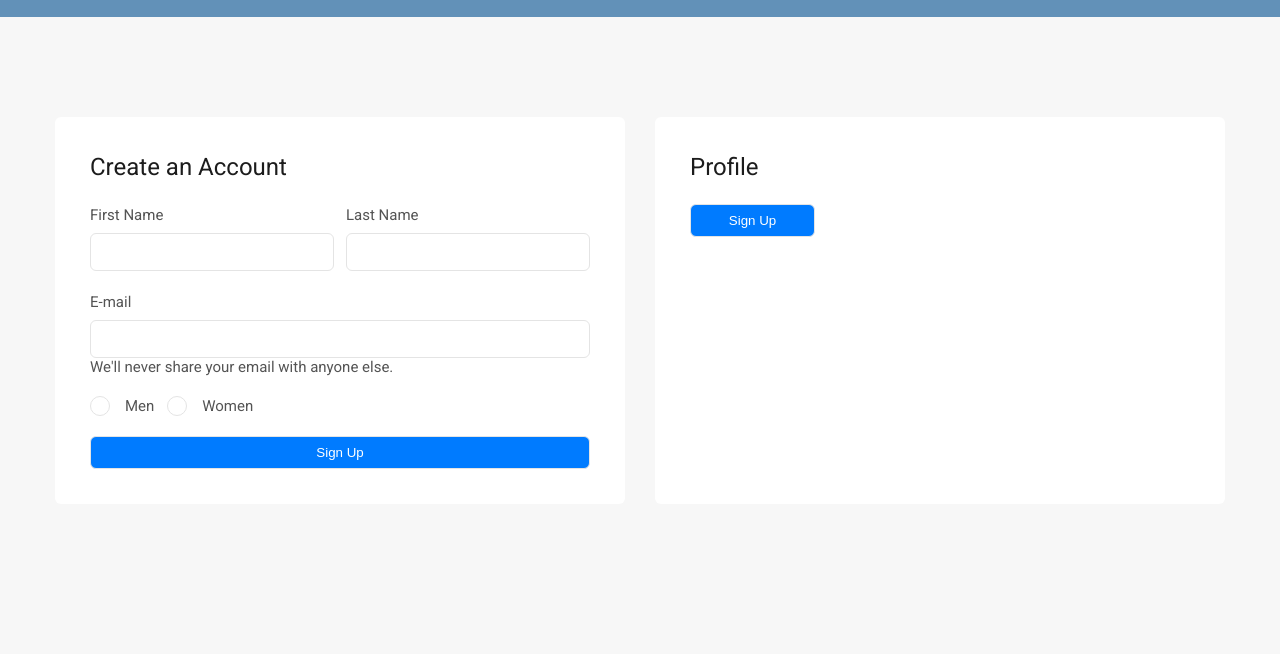
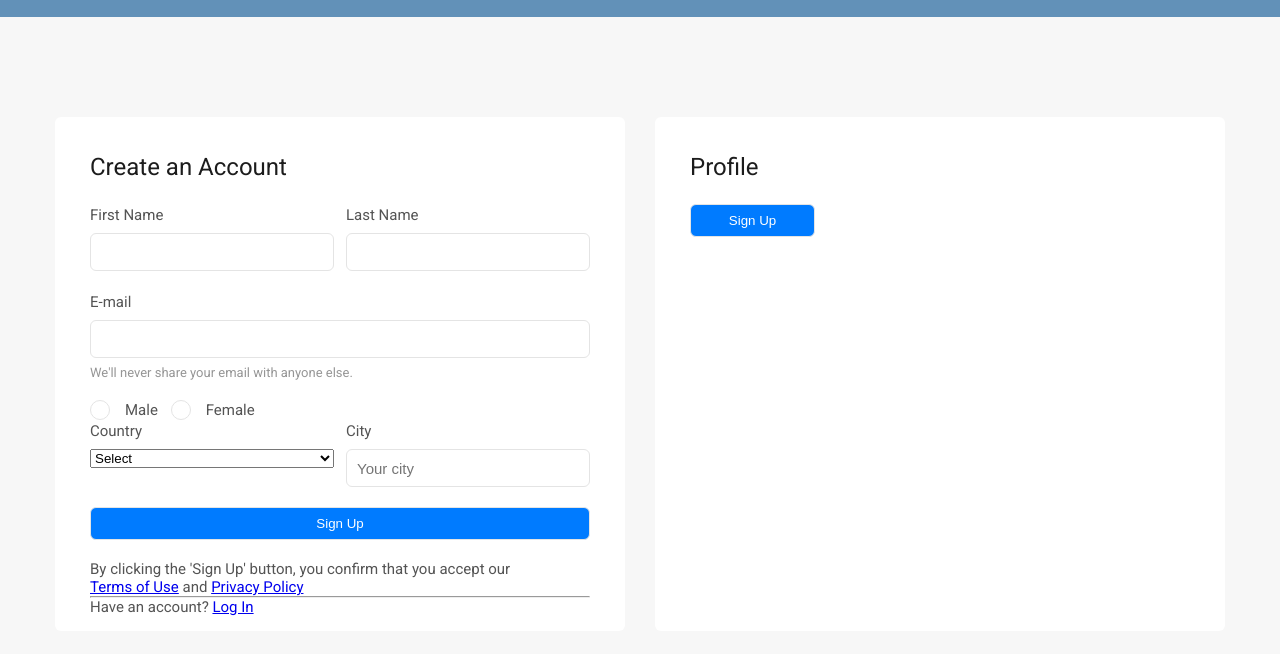
Before and after one commit to nflfunnft/HW_14_Form_Style, a plain HTML site: page index.html in a window 1280 px wide. Shown: the part 58-712 px from the top of the page. Drawn offline with Linux system fonts and the light colour scheme.

Commit message:
country, city, terms-text

```diff
--- a/css/style.css
+++ b/css/style.css
@@ -35,11 +35,15 @@
     display: flex;
     justify-content: center;
     gap: 30px;
+    flex-wrap: wrap;
+    /* Дозволяє карткам переноситися на новий рядок */
 }
 
 .side {
     background: #fff;
-    width: 570px;
+    /* width: 570px; */
+    width: 100%;
+    max-width: 570px;
     border-radius: 6px;
     padding: 35px 35px 15px 35px;
 }
@@ -72,6 +76,12 @@
     width: 100%;
 }
 
+.text {
+    font-size: 13px;
+    margin-top: 7px;
+    color: #969696;
+}
+
 .label {
     margin-bottom: 7px;
     line-height: 1.47;
@@ -83,7 +93,6 @@
     font-size: inherit;
     height: 38px;
     padding: 0 10px;
-
 }
 
 input:focus-visible {
@@ -123,12 +132,41 @@
     transition: all 0.3s;
 }
 
-input[type="radio"] {
+/* input[type="radio"] {
     display: none;
+} */
+
+/* input[type="radio"]:checked~.gender__check::after {
+    opacity: 1;
+} */
+
+/* 1. Замість display: none використовуємо цей клас */
+.visually-hidden {
+    position: absolute;
+    width: 1px;
+    height: 1px;
+    margin: -1px;
+    border: 0;
+    padding: 0;
+    white-space: nowrap;
+    clip-path: inset(100%);
+    clip: rect(0 0 0 0);
+    overflow: hidden;
 }
 
-input[type="radio"]:checked~.gender__check::after {
+/* 2. Твоя логіка відображення точки залишається майже такою самою */
+/* Тільки тепер ми звертаємося до інпуту через клас */
+.visually-hidden:checked~.gender__check::after {
     opacity: 1;
+    transform: scale(1);
+    /* Можна додати легкий ефект збільшення */
+}
+
+/* 3. ВАЖЛИВО: Додаємо стиль для фокусу, щоб користувач бачив, де він знаходиться */
+.visually-hidden:focus-visible~.gender__check {
+    outline: 2px solid var(--background-btn);
+    outline-offset: 3px;
+    border-radius: 50%;
 }
 
 .btn {
--- a/index.html
+++ b/index.html
@@ -43,29 +43,44 @@
                             <div class="form__gender gender">
                                 <div class="gender__item">
 
-                                    <label>
+                                    <label for="gender-male">
 
-                                        <input type="radio" name="gender">
+                                        <input type="radio" name="gender" id="gender-male" value="male" class="visually-hidden">
                                         <span class="gender__check"></span>
-                                        Men
+                                        Male
 
                                     </label>
-                                    <label>
-                                        <input type="radio" name="gender">
+                                    <label for="gender-female">
+
+                                        <input type="radio" name="gender" id="gender-female" value="female" class="visually-hidden">
                                         <span class="gender__check"></span>
-                                        Women
+                                        Female
 
                                     </label>
                                 </div>
 
                                 <div class="row">
-                                    <div class="col col_half"></div>
-                                    <div class="col col_half"></div>
+                                    <div class="col col_half">
+                                        <label for="country" class="label">Country</label>
+                                        <select id="country" class="select">
+                                            <option value="">Select</option>
+                                            <option value="ukraine">Ukraine</option>
+                                        </select>
+                                    </div>
+                                    <div class="col col_half">
+                                        <label for="city" class="label">City</label>
+                                        <input type="text" id="city" placeholder="Your city">
+                                    </div>
                                 </div>
                             </div>
                             <div class="row">
                                 <button class="btn btn_full">Sign Up</button>
                             </div>
+                            <p class="terms-text">By clicking the 'Sign Up' button, you confirm that you accept our <br>
+                                <a href="#">Terms of Use</a> and <a href="#">Privacy Policy</a>
+                            </p>
+                            <hr class="divider">
+                            <p class="login-offer">Have an account? <a href="#">Log In</a></p>
                         </form>
                     </div>
                     <div class="side">
```
